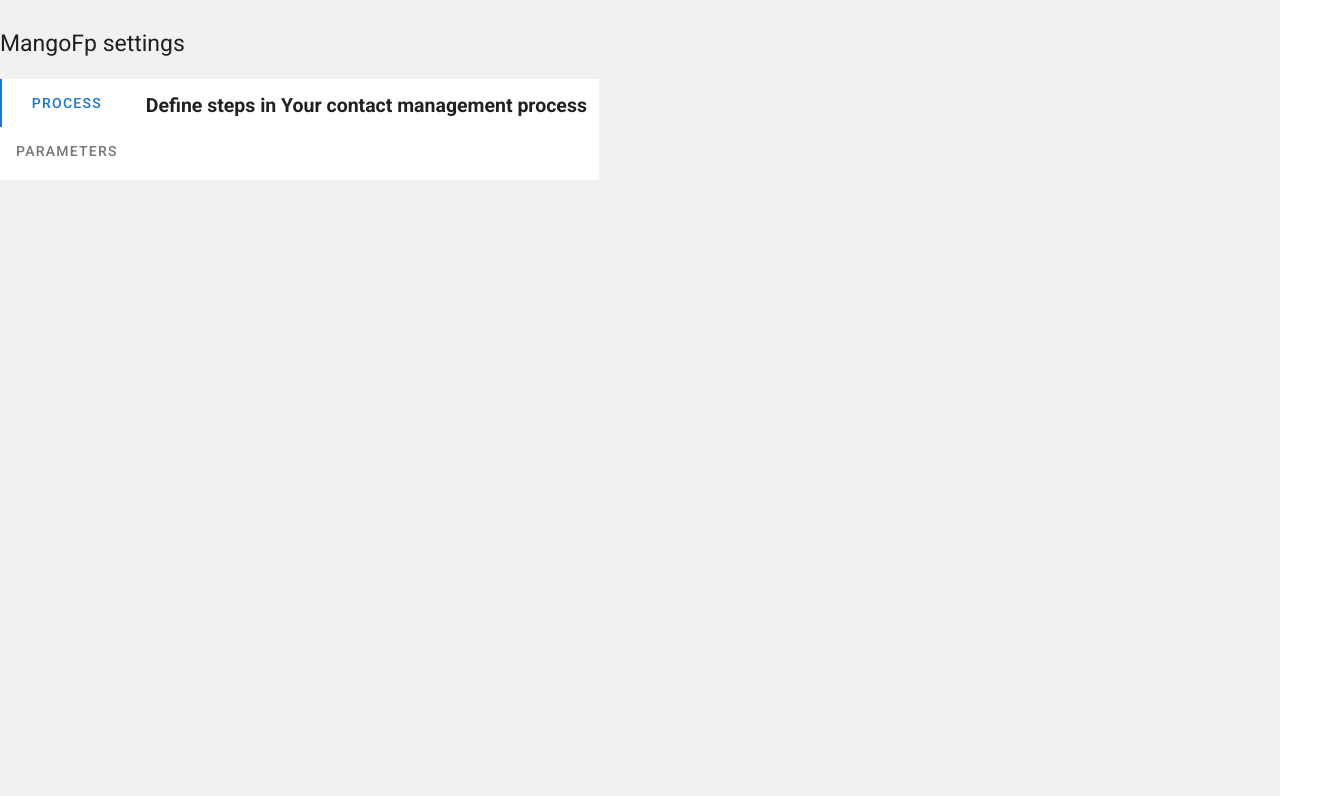
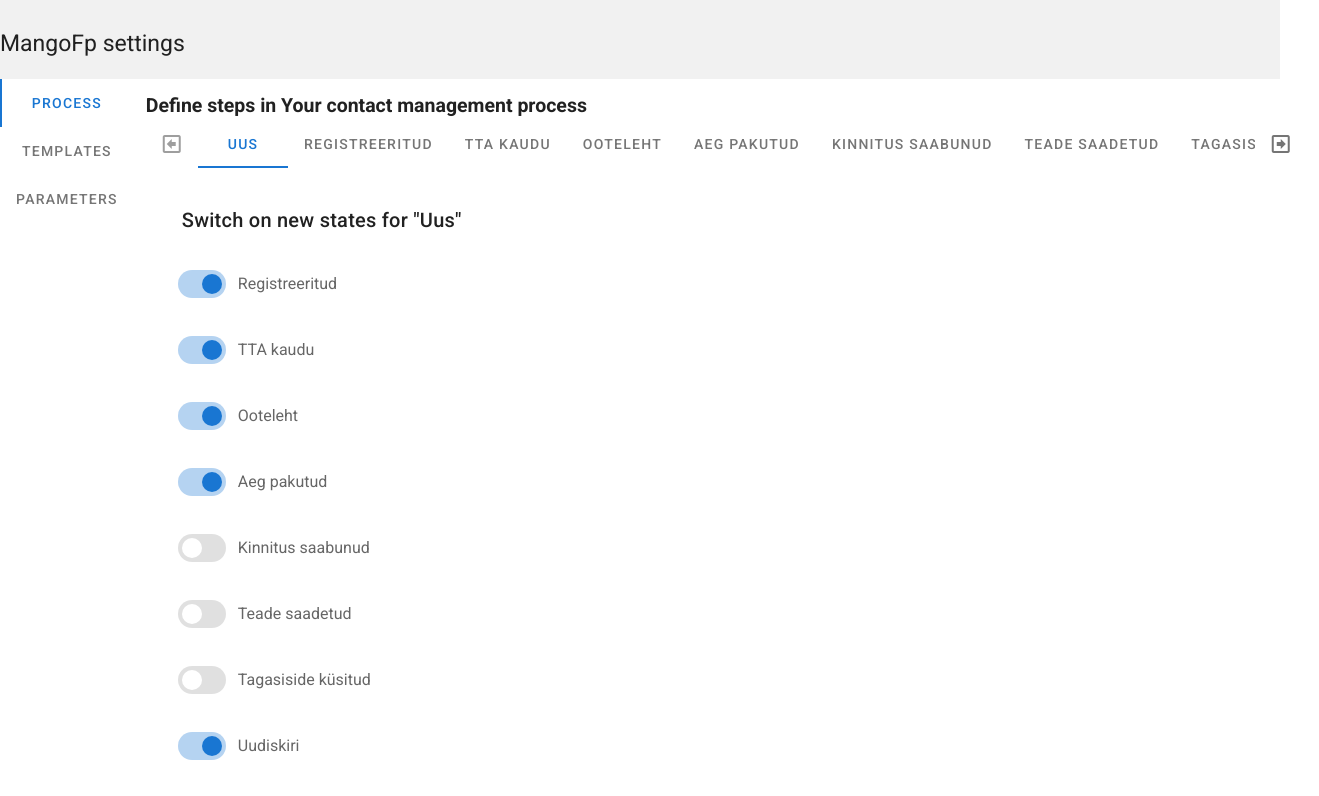
Before and after one commit to wpkonsult/mangofp-settings-ts, a Vue app: page / in a window 1280 px wide. Shown: the top 796 px of the page, 1319 px wide, since content can reach past the window. Built offline with nearby package versions, Linux system fonts and the light colour scheme.

Commit message:
next steps as switches

```diff
--- a/src/components/MangoFpEditProcess.vue
+++ b/src/components/MangoFpEditProcess.vue
@@ -1,18 +1,18 @@
 <template>
-    <v-card flat max-width="600">
-        <div>
-            <v-card-title>
-                {{ state.state }}
-            </v-card-title>
-        </div>
-        <v-select
-            chips
-            multiple
-            solo
-            :items="nextStates"
-            v-model="state.next"
-            :label="locStr('Next states')"
-        ></v-select>
+    <v-card class="pa-5" flat>
+        <v-card-title>
+            {{ locStr("Switch on new states for ") }}"{{ state.state }}"
+        </v-card-title>
+        <v-card-text>
+            <div v-for="elem in nextStates" :key="elem.value">
+                <v-switch
+                    v-model="state.next"
+                    inset
+                    :label="elem.text"
+                    :value="elem.value"
+                ></v-switch>
+            </div>
+        </v-card-text>
     </v-card>
 </template>
 <script lang="ts">
--- a/src/components/MangoFpSettingsMain.vue
+++ b/src/components/MangoFpSettingsMain.vue
@@ -19,12 +19,19 @@
                 </v-alert>
                 <v-tabs vertical>
                     <v-tab>{{ locStr("Process") }}</v-tab>
+                    <v-tab>{{ locStr("Templates") }}</v-tab>
                     <v-tab>{{ locStr("Parameters") }}</v-tab>
                     <v-tab-item
                         transition="fade-transition"
                         reverse-transition="false"
                     >
                         <MangoFpSettingsProcess :states="states" />
+                    </v-tab-item>
+                    <v-tab-item
+                        transition="fade-transition"
+                        reverse-transition="false"
+                    >
+                        Siia tulevad mallid
                     </v-tab-item>
                     <v-tab-item
                         transition="fade-transition"
@@ -42,6 +49,7 @@
 import { fetchStates } from "@/controllers/states";
 import { locStr } from "@/utilities";
 import MangoFpSettingsProcess from "./MangoFpSettingsProcess.vue";
+import { StateData } from "@/types";
 
 export default Vue.extend({
     name: "MangoFpSettingsMain",
@@ -49,10 +57,11 @@
         MangoFpSettingsProcess,
     },
     data() {
+        const emptyStates: StateData[] = [];
         return {
             loading: true,
             error: "",
-            states: {},
+            states: emptyStates,
         };
     },
     methods: {
@@ -62,7 +71,10 @@
     },
     async mounted() {
         this.loading = false;
-        return await fetchStates();
+        const retData = await fetchStates();
+        console.log("Returned data:");
+        console.log(retData);
+        this.states = retData;
     },
 });
 </script>
--- a/src/components/MangoFpSettingsProcess.vue
+++ b/src/components/MangoFpSettingsProcess.vue
@@ -8,18 +8,26 @@
                 next-icon="mdi-arrow-right-bold-box-outline"
                 prev-icon="mdi-arrow-left-bold-box-outline"
                 show-arrows
+                v-model="tab"
             >
                 <v-tabs-slider></v-tabs-slider>
                 <v-tab v-for="state in states" :key="state.order">
                     {{ state.state }}
                 </v-tab>
-                <v-tab-item v-for="state in states" :key="state.order">
+            </v-tabs>
+            <v-tabs-items v-model="tab">
+                <v-tab-item
+                    v-for="state in states"
+                    :key="state.order"
+                    transition="fade-transition"
+                    reverse-transition="fade-transition"
+                >
                     <MangoFpEditProcess
                         :state="state"
                         :nextStates="possibleNextStates(state.code)"
                     />
                 </v-tab-item>
-            </v-tabs>
+            </v-tabs-items>
         </v-container>
     </v-sheet>
 </template>
@@ -37,9 +45,14 @@
     },
     props: {
         states: {
-            type: Object,
+            type: Array,
             required: true,
-        },
+        } as Vue.PropOptions<StateData[]>,
+    },
+    data() {
+        return {
+            tab: null,
+        };
     },
     methods: {
         possibleNextStates(paramCode: string): NextState[] {
```
